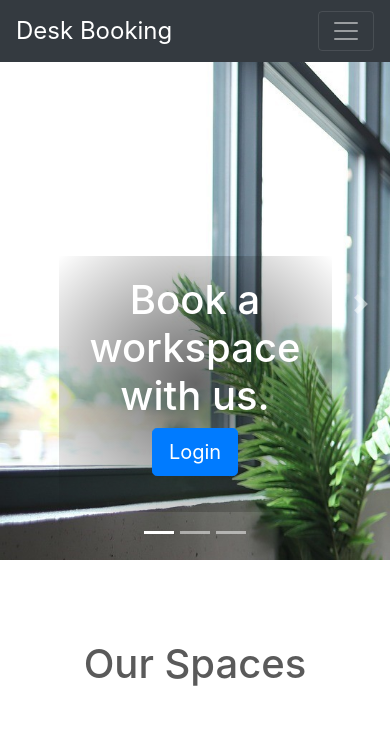
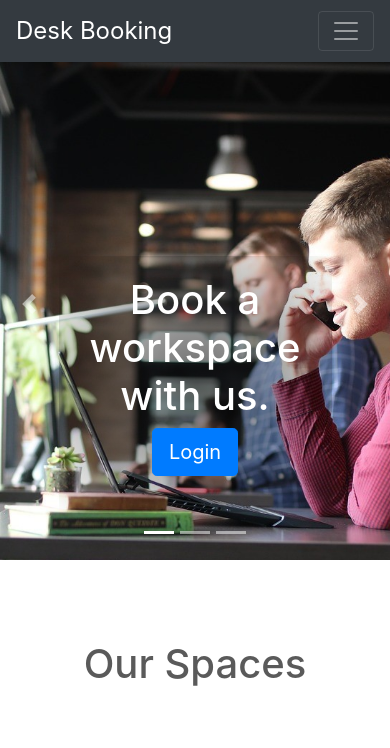
Before and after one commit to teresabowe/booking-system, a Django app: page / in a window 390 px wide. Shown: the top 748 px of the page. Run offline with Django 3.2, Linux system fonts and the light colour scheme; some libraries are stand-ins or nearby versions.

Commit message:
style: improve carousel for slide transition and small screen views

```diff
--- a/static/css/carousel.css
+++ b/static/css/carousel.css
@@ -25,6 +25,7 @@ body {
   .carousel {
     margin-bottom: 4rem;
   }
+
   /* Since positioning the image, we need to help out the caption */
   .carousel-caption {
     bottom: 3rem;
@@ -37,6 +38,7 @@ body {
     height: 32rem;
     background-color: #777;
   }
+
   .carousel-item > img {
     position: absolute;
     top: 0;
@@ -70,9 +72,11 @@ body {
     margin-bottom: 1.5rem;
     text-align: center;
   }
+
   .marketing h2 {
     font-weight: 400;
   }
+
   .marketing .col-lg-4 p {
     margin-right: .75rem;
     margin-left: .75rem;
@@ -107,6 +111,7 @@ body {
     position: relative;
     min-height: 100%;
   }
+
   body {
     margin-bottom: 60px; /* Margin bottom by footer height */
   }
@@ -166,3 +171,16 @@ body {
       margin-top: 7rem;
     }
   }
+
+  /* For smaller size screens size from 480px wide and down */
+
+  @media only screen and (max-width:480px) {
+
+    .first-slide {
+      transform: translate(-40%);
+    }
+
+    .second-slide, .third-slide {
+      transform: translate(-20%);
+    }
+  }
--- a/templates/index.html
+++ b/templates/index.html
@@ -4,14 +4,14 @@
 
 {% block content %}
 
-<div id="myCarousel" class="carousel slide" data-ride="carousel">
+<div id="myCarousel" class="carousel slide carousel-fade" data-ride="carousel">
   <ol class="carousel-indicators">
     <li data-target="#myCarousel" data-slide-to="0" class="active"></li>
     <li data-target="#myCarousel" data-slide-to="1"></li>
     <li data-target="#myCarousel" data-slide-to="2"></li>
   </ol>
   <div class="carousel-inner">
-    <div class="carousel-item active">
+    <div class="carousel-item active center-block">
       <img class="first-slide" src="{% static 'img/pneumatic-desk-6952958_1920.jpg' %}" alt="First slide">
       <div class="container">
         <div class="carousel-caption d-inline">
@@ -20,7 +20,7 @@
         </div>
       </div>
     </div>
-    <div class="carousel-item">
+    <div class="carousel-item center-block">
       <img class="second-slide" src="{% static 'img/conference-table-593355_1920.jpg' %}" alt="Second slide">
       <div class="container">
         <div class="carousel-caption">
@@ -29,7 +29,7 @@
         </div>
       </div>
     </div>
-    <div class="carousel-item">
+    <div class="carousel-item center-block">
       <img class="third-slide" src="{% static 'img/office-workspace-6952950_1920.jpg' %}" alt="Third slide">
       <div class="container">
         <div class="carousel-caption">
```
Also changed, not shown: static/img/office-workspace-6952950_1920.jpg.
